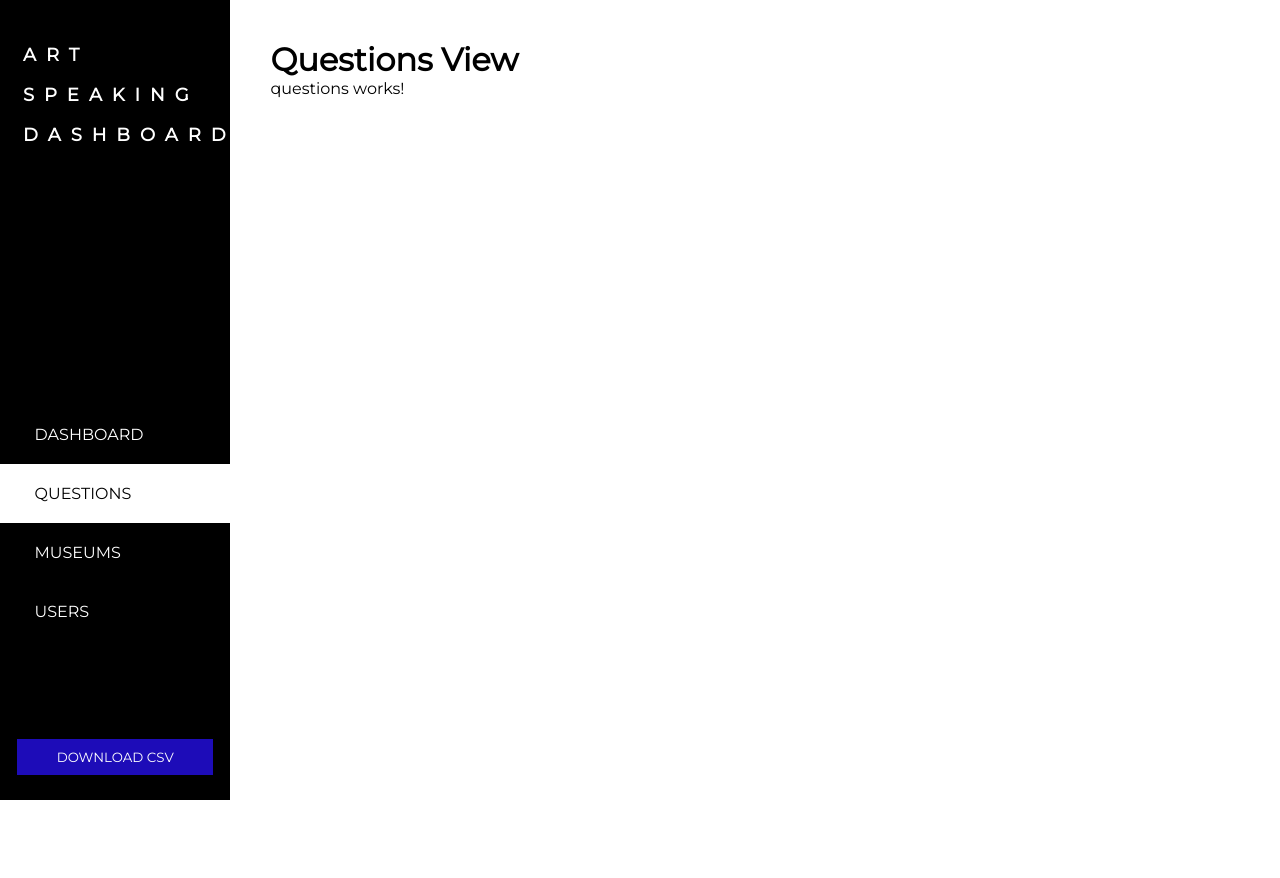
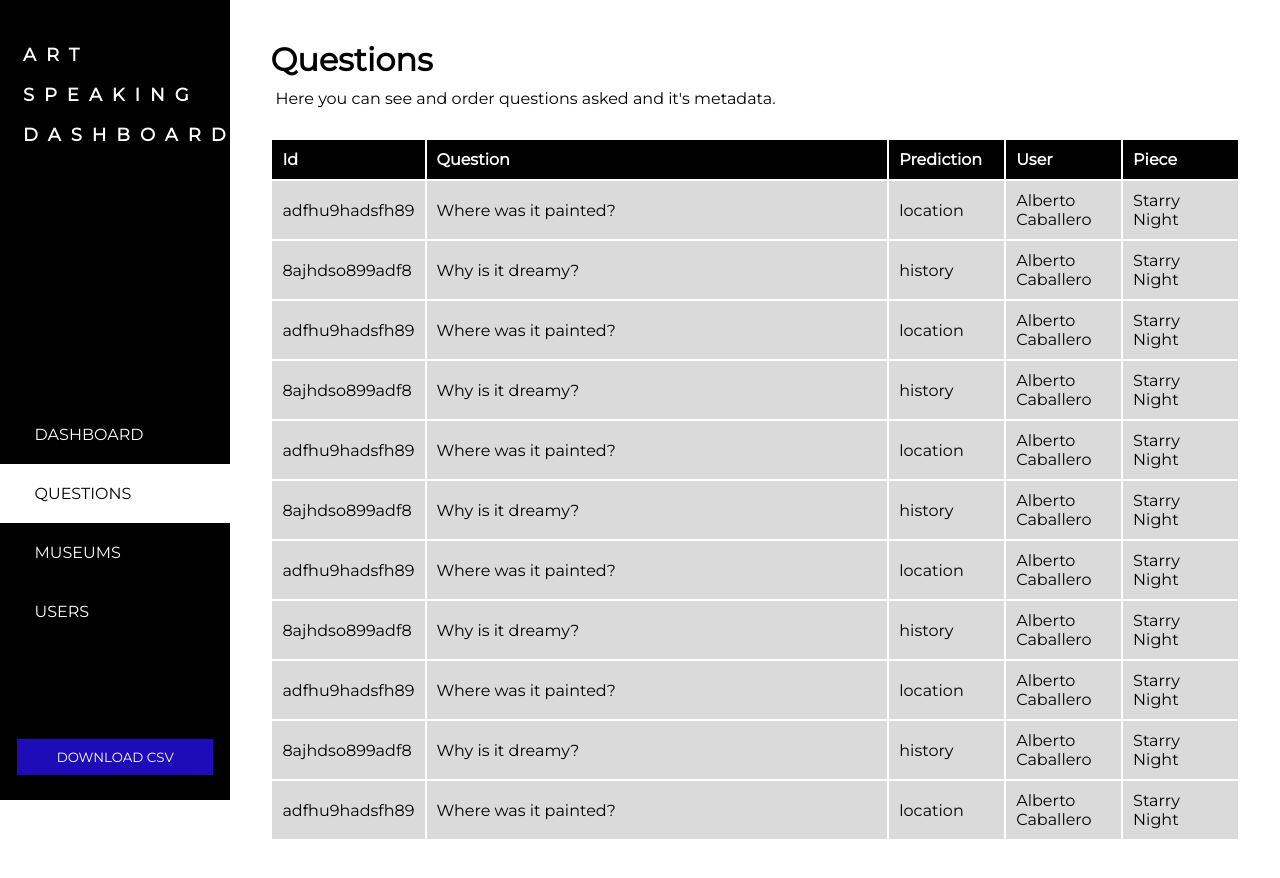
Before and after one commit to AlbertoCaballero/as-dashboard, an Angular app: page /questions in a window 1280 px wide. Shown: the top 878 px of the page. Before the commit the page ends 800 px from the top, so only its background shows below. Built offline with nearby package versions, Linux system fonts and the light colour scheme.

Commit message:
Questions view logic

```diff
--- a/src/app/questions/questions.component.html
+++ b/src/app/questions/questions.component.html
@@ -1,2 +1,18 @@
-<h1>Questions View</h1>
-<p>questions works!</p>
+<h1>Questions</h1>
+<p>Here you can see and order questions asked and it's metadata.</p>
+
+<table class="question-table">
+    <th class="i">Id</th>
+    <th class="q">Question</th>
+    <th class="d">Prediction</th>
+    <th class="u">User</th>
+    <th class="p">Piece</th>
+
+    <tr *ngFor="let q of questions">
+        <td>{{ q.id }}</td>
+        <td>{{ q.question }}</td>
+        <td>{{ q.prediction}}</td>
+        <td>{{ q.user }}</td>
+        <td>{{ q.piece }}</td>
+    </tr>
+</table>
--- a/src/app/questions/questions.component.scss
+++ b/src/app/questions/questions.component.scss
@@ -0,0 +1,19 @@
+.question-table {
+    margin-top: 30px;
+    text-align: left;
+    width: 100%;
+
+    .i, .u, .p, .d { width: 12%; }
+
+    th {
+        background-color: rgb(0, 0, 0);
+        color: white;
+        padding: 10px;
+    }
+
+    td {
+        padding: 10px;
+        text-align: left;
+        background-color: rgb(218, 218, 218);
+    }
+}
--- a/src/app/questions/questions.component.ts
+++ b/src/app/questions/questions.component.ts
@@ -7,7 +7,21 @@ import { Component, OnInit } from '@angular/core';
 })
 export class QuestionsComponent implements OnInit {
 
-  constructor() { }
+  questions = [
+    { id: "adfhu9hadsfh89", question: "Where was it painted?", prediction: "location", user: "Alberto Caballero", piece: "Starry Night" },
+    { id: "8ajhdso899adf8", question: "Why is it dreamy?", prediction: "history", user: "Alberto Caballero", piece: "Starry Night" },
+    { id: "adfhu9hadsfh89", question: "Where was it painted?", prediction: "location", user: "Alberto Caballero", piece: "Starry Night" },
+    { id: "8ajhdso899adf8", question: "Why is it dreamy?", prediction: "history", user: "Alberto Caballero", piece: "Starry Night" },
+    { id: "adfhu9hadsfh89", question: "Where was it painted?", prediction: "location", user: "Alberto Caballero", piece: "Starry Night" },
+    { id: "8ajhdso899adf8", question: "Why is it dreamy?", prediction: "history", user: "Alberto Caballero", piece: "Starry Night" },
+    { id: "adfhu9hadsfh89", question: "Where was it painted?", prediction: "location", user: "Alberto Caballero", piece: "Starry Night" },
+    { id: "8ajhdso899adf8", question: "Why is it dreamy?", prediction: "history", user: "Alberto Caballero", piece: "Starry Night" },
+    { id: "adfhu9hadsfh89", question: "Where was it painted?", prediction: "location", user: "Alberto Caballero", piece: "Starry Night" },
+    { id: "8ajhdso899adf8", question: "Why is it dreamy?", prediction: "history", user: "Alberto Caballero", piece: "Starry Night" },
+    { id: "adfhu9hadsfh89", question: "Where was it painted?", prediction: "location", user: "Alberto Caballero", piece: "Starry Night" }
+  ];
+
+  constructor() {}
 
   ngOnInit(): void {
   }
--- a/src/styles.scss
+++ b/src/styles.scss
@@ -7,4 +7,8 @@
 .content {
     margin-left: 18vw;
     padding: 40px;
+    p {
+        margin-top: 10px;
+        margin-left: 5px;
+    }
 }
```
